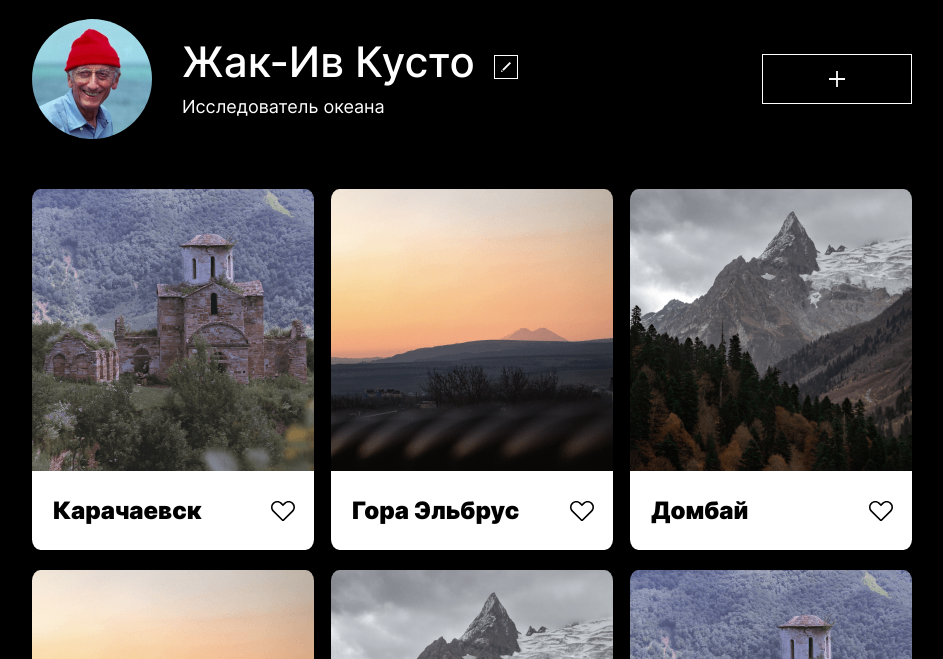
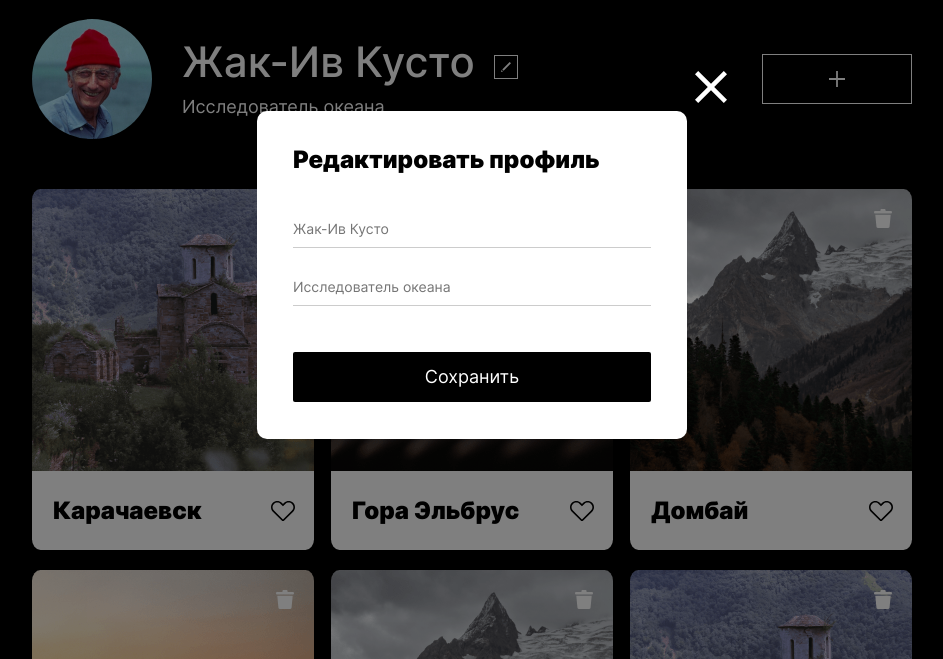
Before and after one commit to RomanMitaki/mesto-project-mitaki, a plain HTML site: page index.html in a window 1280 px wide. Both pictures are taken after a click on the button 674 px from the left and 208 px from the top of the page. Shown: the part 141-800 px from the top of the page, without its empty margins (168-1111 px from the left). Drawn offline with Linux system fonts and the light colour scheme.

Commit message:
added JS file, edit card-block

```diff
--- /dev/null
+++ b/blocks/card/__trash-icon/card__trash-icon.css
@@ -0,0 +1,22 @@
+.card__trash-icon {
+    display: block;
+    width: 18px;
+    height: 19px;
+    background-image: url(../../../images/UIKIT-icon-trash.svg);
+    background-size: cover;
+    background-repeat: no-repeat;
+    border: 0;
+    cursor: pointer;
+    transition: 0.4s;
+    padding: 0;
+    border: 0;
+    position: absolute;
+    top: 20px;
+    right: 20px;
+    background-color: rgba(0, 0, 0, 0);
+
+  }
+
+  .card__trash-icon:hover {
+    opacity: 0.6;
+  }
--- a/blocks/card/card.css
+++ b/blocks/card/card.css
@@ -4,4 +4,5 @@
   border-radius: 3%;
   overflow: hidden;
   margin: 0 auto;
+  position: relative;
 }
--- a/blocks/popup/_opened/popup_opened.css
+++ b/blocks/popup/_opened/popup_opened.css
@@ -1,3 +1,6 @@
 .popup_opened {
+  visibility: visible;
+  opacity: 1;
+  transition: visibility 0s linear 0s, opacity 400ms;
   display: flex;
 }
--- a/blocks/popup/popup.css
+++ b/blocks/popup/popup.css
@@ -5,7 +5,10 @@
   top: 0;
   left: 0;
   background-color: rgba(0, 0, 0, 0.5);
-  display: none;
+  visibility: hidden;
+  opacity: 0;
+  transition: visibility 0s linear 300ms, opacity 400ms;
   justify-content: center;
   align-items: center;
+  display: flex;
 }
--- a/index.html
+++ b/index.html
@@ -36,6 +36,7 @@
     <section class="cards">
       <ul class="cards__card-container">
         <li class="card">
+          <button type="button" name="card-trashbutton" class="card__trash-icon"></button>
           <img src="./images/element-kirill-pershin-Karachaevo-Cherkesiya.png"
             alt="Старинная каменная постройка у подножия горы" class="card__picture" />
           <div class="card__caption">
@@ -44,6 +45,7 @@
           </div>
         </li>
         <li class="card">
+          <button type="button" name="card-trashbutton" class="card__trash-icon"></button>
           <img src="./images/element-kirill-pershin-Elbrus.png" alt="Панорама: гора Эльбрус на горизонте"
             class="card__picture" />
           <div class="card__caption">
@@ -52,6 +54,7 @@
           </div>
         </li>
         <li class="card">
+          <button type="button" name="card-trashbutton" class="card__trash-icon"></button>
           <img src="./images/element-kirill-pershin.png" alt="Домбай, фотография горы" class="card__picture" />
           <div class="card__caption">
             <h2 class="card__text">Домбай</h2>
@@ -59,6 +62,7 @@
           </div>
         </li>
         <li class="card">
+          <button type="button" name="card-trashbutton" class="card__trash-icon"></button>
           <img src="./images/element-kirill-pershin-Elbrus.png" alt="Панорама: гора Эльбрус на горизонте"
             class="card__picture" />
           <div class="card__caption">
@@ -67,6 +71,7 @@
           </div>
         </li>
         <li class="card">
+          <button type="button" name="card-trashbutton" class="card__trash-icon"></button>
           <img src="./images/element-kirill-pershin.png" alt="Домбай, фотография горы" class="card__picture" />
           <div class="card__caption">
             <h2 class="card__text">Домбай</h2>
@@ -74,6 +79,7 @@
           </div>
         </li>
         <li class="card">
+          <button type="button" name="card-trashbutton" class="card__trash-icon"></button>
           <img src="./images/element-kirill-pershin-Karachaevo-Cherkesiya.png"
             alt="Старинная каменная постройка у подножия горы" class="card__picture" />
           <div class="card__caption">
@@ -108,6 +114,7 @@
       </form>
     </div>
   </section>
+  <script src="./script.js"></script>
 </body>
 
 </html>
--- a/pages/index.css
+++ b/pages/index.css
@@ -26,6 +26,7 @@
 @import url(../blocks/cards/cards.css);
 @import url(../blocks/cards/__card-container/cards__card-container.css);
 @import url(../blocks/card/card.css);
+@import url(../blocks/card/__trash-icon/card__trash-icon.css);
 @import url(../blocks/card/__picture/card__picture.css);
 @import url(../blocks/card/__caption/card__caption.css);
 @import url(../blocks/card/__text/card__text.css);
--- /dev/null
+++ b/script.js
@@ -0,0 +1,71 @@
+const popup = document.querySelector(".popup");
+const popupCloseButton = popup.querySelector(
+  "div.popup__container .popup__close-button"
+);
+const profileEditButton = document.querySelector(
+  "section.profile div.profile__container .profile__edit-button"
+);
+
+//---Открытие/закрытие попапа---
+function appearancePopup() {
+  popup.classList.toggle("popup_opened");
+  inputName.value = "";
+  inputDescription.value = "";
+}
+
+profileEditButton.addEventListener("click", appearancePopup);
+popupCloseButton.addEventListener("click", appearancePopup);
+//-------
+
+const popupInputs = popup.querySelectorAll(
+  "div.popup__container form.popup__edit-form fieldset.popup__input-container .popup__item"
+);
+
+const inputName = popupInputs[0];
+const inputDescription = popupInputs[1];
+
+const profileInfoName = document.querySelector(
+  "section.profile div.profile__container div.profile__content .profile__info_name"
+);
+const profileInfoDescription = document.querySelector(
+  "section.profile div.profile__container div.profile__content .profile__info_description"
+);
+
+//---Задаем правило для содержания плейсхолдера---
+function definePlaceholderName() {
+  inputName.setAttribute("placeholder", profileInfoName.textContent);
+  inputDescription.setAttribute(
+    "placeholder",
+    profileInfoDescription.textContent
+  );
+}
+//-------
+definePlaceholderName();
+
+const popupEditForm = popup.querySelector(
+  "div.popup__container .popup__edit-form"
+);
+
+//---Задаем правило обработки сабмита на попапе---
+function formSubmitHandler(evt) {
+  evt.preventDefault();
+  if (inputName.value === "" && inputDescription.value !== "") {
+
+    profileInfoDescription.textContent = inputDescription.value;
+  } else if (inputDescription.value === "" && inputName.value !== "") {
+    profileInfoName.textContent = inputName.value;
+
+  } else if (inputDescription.value === "" && inputName.value === "") {
+    profileInfoName.textContent = profileInfoName.textContent;
+    profileInfoDescription.textContent = profileInfoDescription.textContent;
+  } else {
+    profileInfoName.textContent = inputName.value;
+    profileInfoDescription.textContent = inputDescription.value;
+  }
+
+  appearancePopup();
+  definePlaceholderName();
+}
+
+popupEditForm.addEventListener("submit", formSubmitHandler);
+//------
```
Also changed, not shown: images/UIKIT-icon-trash.svg (added), 1 other file.
